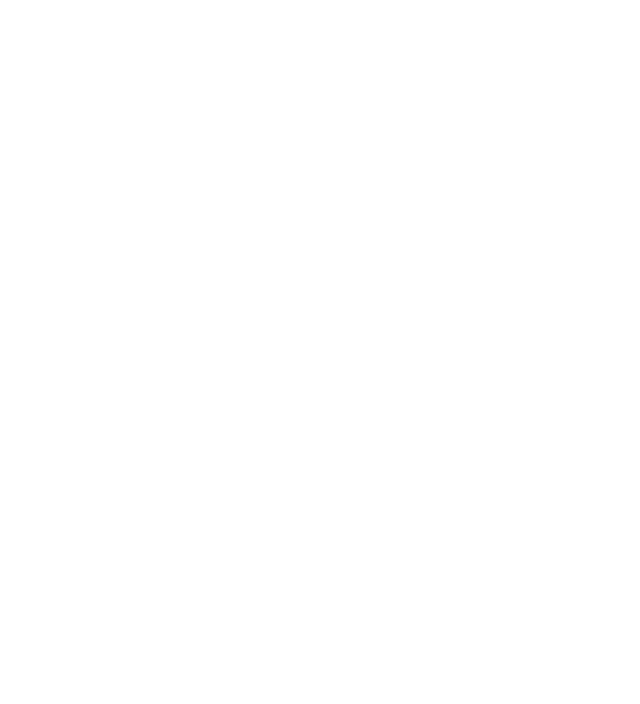
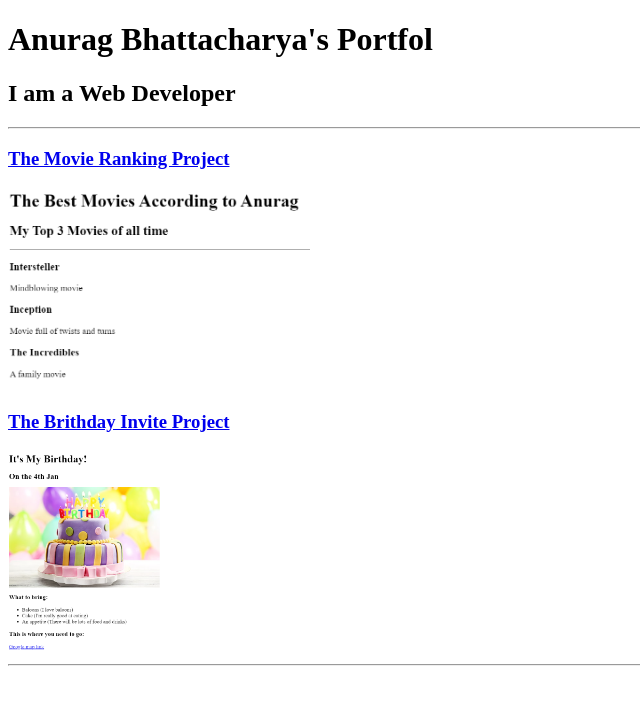
Before and after one commit to Anurag-Bhattacharya4199/HTML-Porfolio-Project, a plain HTML site: page index.html in a window 1280 px wide. Shown: the whole page, without its empty margins (0-640 px from the left). Drawn offline with Linux system fonts and the light colour scheme.

Commit message:
Task 4,5,6 Completed

```diff
--- a/index.html
+++ b/index.html
@@ -7,15 +7,15 @@
     <title>Anurag Bhattacharya Portfolio</title>
 </head>
 <body>
+    <h1>Anurag Bhattacharya's Portfol</h1>
+    <h2>I am a Web Developer</h2>
+    <hr />
+    <h3><a href="./public/movie-ranking.html">The Movie Ranking Project</a></h3>
+    <img height="200" src="./assets/images/movie-ranking.png" alt="The Movie Ranking Screenshot" />
+    <br />
+    <h3><a href="./public/birthday-invite.html">The Brithday Invite Project</a></h3>
+    <img height="200" src="./assets/images/birthday-invite.png" alt="The Birthday Invite Screenshot" />
+    <hr />
 </body>
 </html>
-
-<!-- TODO 4: Add titles/subtitles etc. -->
-
-<!-- TODO 5: Add a link to the project pages -->
-
-<!-- TODO 6: Add images to show the project previews
-HINT for TODO 6: You can use the height attribute set to 200 to make the image smaller:
-https://developer.mozilla.org/en-US/docs/Web/HTML/Element/img#attr-height -->
-
 <!-- TODO 7: Add the Contact Me and About Me page links -->
```
